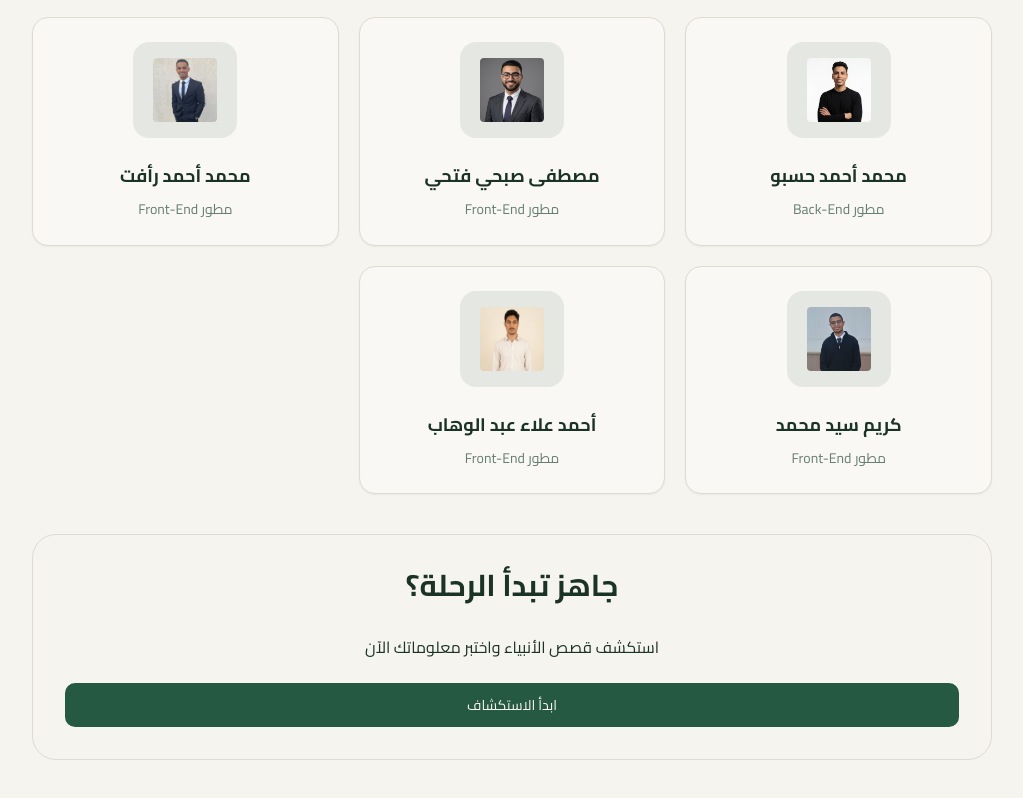
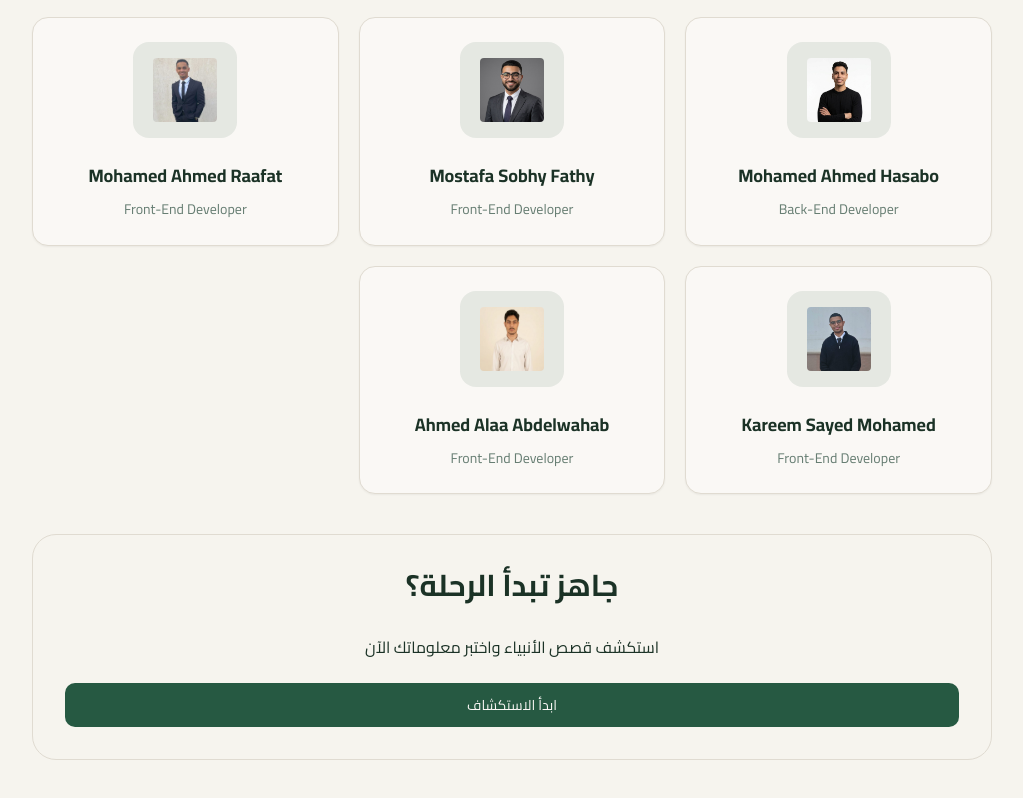
Before and after one commit to kareem-sayed/depi-final-project, a React (Vite) app: page /about in a window 1280 px wide. Shown: the part 1178-1976 px from the top of the page, without its empty margins (128-1151 px from the left). Built offline with nearby package versions, Linux system fonts and the light colour scheme.

Commit message:
Fix team member images on production

```diff
--- a/src/pages/About.tsx
+++ b/src/pages/About.tsx
@@ -5,6 +5,11 @@ import IconBox from "../components/IconBox";
 import MainButton from "../components/MainButton";
 import Sbox from "../components/SBox";
 import { useLanguage } from "../context/LanguageContext";
+import hasabo from "../assets/team/Mohamed Hasabo.jpeg";
+import mostafa from "../assets/team/Mostafa Sobhy.jpg";
+import raafat from "../assets/team/Mohamed Raafat.jpg";
+import kareem from "../assets/team/Kareem Sayed.jpeg";
+import ahmed from "../assets/team/Ahmed Alaa.jpeg";
 
 export default function About() {
   const { lang } = useLanguage();
@@ -40,29 +45,29 @@ export default function About() {
       teamDesc: "الأشخاص اللي ورا هذا المشروع",
       teamMempers: [
         {
-          Name: "محمد أحمد حسبو",
-          Jop: "مطور Back-End",
-          icon: "Mohamed Hasabo.jpeg",
+          Name: "Mohamed Ahmed Hasabo",
+          Jop: "Back-End Developer",
+          icon: hasabo,
         },
         {
-          Name: "مصطفى صبحي فتحي",
-          Jop: "مطور Front-End",
-          icon: "Mostafa Sobhy.jpg",
+          Name: "Mostafa Sobhy Fathy",
+          Jop: "Front-End Developer",
+          icon: mostafa,
         },
         {
-          Name: "محمد أحمد رأفت",
-          Jop: "مطور Front-End",
-          icon: "Mohamed Raafat.jpg",
+          Name: "Mohamed Ahmed Raafat",
+          Jop: "Front-End Developer",
+          icon: raafat,
         },
         {
-          Name: "كريم سيد محمد",
-          Jop: "مطور Front-End",
-          icon: "Kareem Sayed.jpeg",
+          Name: "Kareem Sayed Mohamed",
+          Jop: "Front-End Developer",
+          icon: kareem,
         },
         {
-          Name: "أحمد علاء عبد الوهاب",
-          Jop: "مطور Front-End",
-          icon: "Ahmed Alaa.jpeg",
+          Name: "Ahmed Alaa Abdelwahab",
+          Jop: "Front-End Developer",
+          icon: ahmed,
         },
       ],
       startTitle: "جاهز تبدأ الرحلة؟",
@@ -134,7 +139,10 @@ export default function About() {
 
   return (
     <>
-      <main className="flex-1 pt-10 mt-20 pb-16 px-4" dir={lang === "ar" ? "rtl" : "ltr"}>
+      <main
+        className="flex-1 pt-10 mt-20 pb-16 px-4"
+        dir={lang === "ar" ? "rtl" : "ltr"}
+      >
         <div className="container mx-auto max-w-5xl">
           {/* Header */}
           <header className="text-center mb-16">
@@ -175,7 +183,7 @@ export default function About() {
             <span className="grid md:grid-cols-3 gap-5 pt-5 text-center">
               {cont.teamMempers.map((member) => (
                 <Box
-                  icon={`./src/assets/team/${member.icon}`}
+                  icon={member.icon}
                   HeadLine={member.Name}
                   text={member.Jop}
                   position="mx-auto"
```
